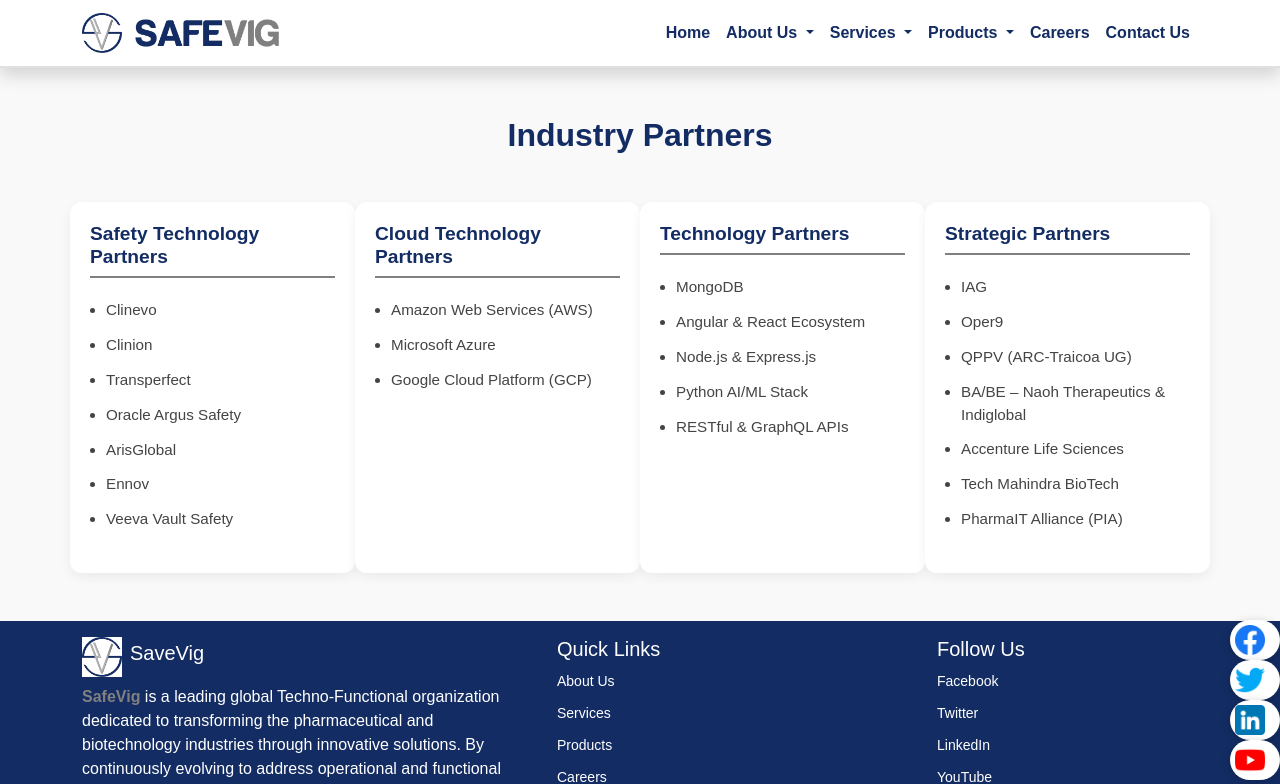
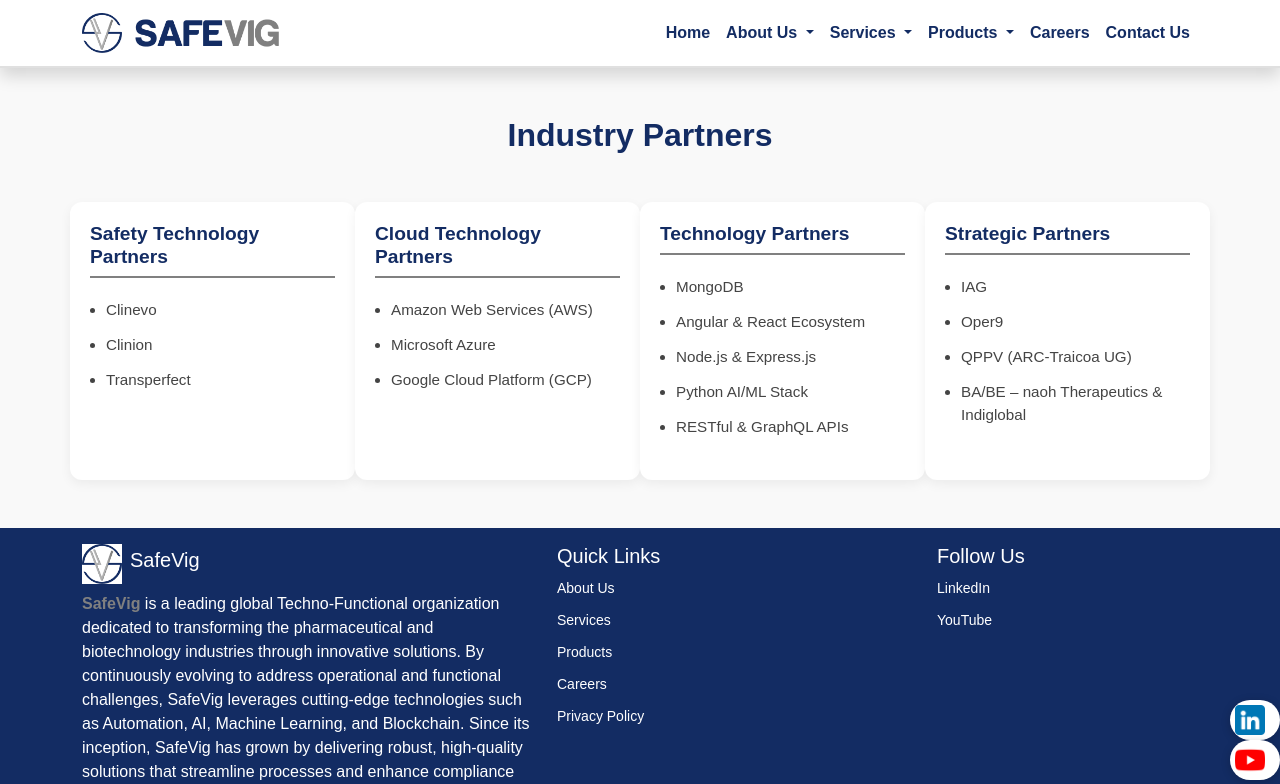
Before and after one commit to aravindnaidu09/safevig-website, an Angular app: page /ABT-IDPT in a window 1280 px wide. Shown: the top 784 px of the page. Built offline with nearby package versions, Linux system fonts and the light colour scheme.

Commit message:
Changes Made

```diff
--- a/src/app/pages/about-us/industry-partner/industry-partner.component.html
+++ b/src/app/pages/about-us/industry-partner/industry-partner.component.html
@@ -10,10 +10,6 @@
           <li>Clinevo</li>
           <li>Clinion</li>
           <li>Transperfect</li>
-          <li>Oracle Argus Safety</li>
-          <li>ArisGlobal</li>
-          <li>Ennov</li>
-          <li>Veeva Vault Safety</li>
         </ul>
       </section>
 
@@ -43,10 +39,8 @@
           <li>IAG</li>
           <li>Oper9</li>
           <li>QPPV (ARC-Traicoa UG)</li>
-          <li>BA/BE – Naoh Therapeutics & Indiglobal</li>
-          <li>Accenture Life Sciences</li>
-          <li>Tech Mahindra BioTech</li>
-          <li>PharmaIT Alliance (PIA)</li>
+          <li>BA/BE – naoh Therapeutics & Indiglobal</li>
+
         </ul>
       </section>
     </div>
--- a/src/app/pages/privacy-policy/privacy-policy.component.html
+++ b/src/app/pages/privacy-policy/privacy-policy.component.html
@@ -178,10 +178,10 @@
           </h2>
           <div id="collapseEleven" class="accordion-collapse collapse">
             <div class="accordion-body">
-              <strong>Email:</strong> contact&#64;safevig.com<br>
-              <strong>Phone:</strong> [Your Company’s Phone Number]<br>
-              <strong>Address:</strong> [Your Company’s Address]<br>
-              <em>Effective Date: [Insert Date]</em>
+              <strong>Email:</strong> support&#64;safevigsolutions.com<br>
+              <strong>Phone:</strong> 8341888725<br>
+              <strong>Address:</strong> F2, Second Floor, Sri Sai Sudha Sadan, 215, Kavuri Hills Rd, Kavuri Hills, Madhapur, Hyderabad, Telangana 500033<br>
+              <!-- <em>Effective Date: [Insert Date]</em> -->
             </div>
           </div>
         </div>
--- a/src/app/pages/social-icons/social-icons.component.ts
+++ b/src/app/pages/social-icons/social-icons.component.ts
@@ -9,9 +9,9 @@
 })
 export class SocialIconsComponent {
   socialLinks = [
-    { name: 'Facebook', icon: './../../../assets/Icons/Social/facebook.png', link: 'https://www.facebook.com' },
-    { name: 'Twitter', icon: './../../../assets/Icons/Social/twitter.png', link: 'https://www.twitter.com' },
-    { name: 'LinkedIn', icon: './../../../assets/Icons/Social/linkedin.png', link: 'https://www.linkedin.com' },
+    // { name: 'Facebook', icon: './../../../assets/Icons/Social/facebook.png', link: 'https://www.facebook.com' },
+    // { name: 'Twitter', icon: './../../../assets/Icons/Social/twitter.png', link: 'https://www.twitter.com' },
+    { name: 'LinkedIn', icon: './../../../assets/Icons/Social/linkedin.png', link: 'https://www.linkedin.com/company/95700798/admin/dashboard/' },
     { name: 'YouTube', icon: './../../../assets/Icons/Social/youtube.png', link: 'https://www.youtube.com' }
   ];
 }
--- a/src/app/shared/footer/footer.component.html
+++ b/src/app/shared/footer/footer.component.html
@@ -5,7 +5,7 @@
         <div class="col-md-5">
           <div class="d-flex align-items-center">
             <img src="./../../../assets/Logos/SaveVigShortLogo.png" alt="Logo" class="footer-logo me-2 bg-white">
-            <h5>SaveVig</h5>
+            <h5>SafeVig</h5>
           </div>
           <p class="mt-2">
            <b class="sv_tx_color_2">SafeVig</b> is a leading global Techno-Functional organization dedicated to transforming the pharmaceutical and biotechnology industries through innovative solutions. By continuously evolving to address operational and functional challenges, SafeVig leverages cutting-edge technologies such as Automation, AI, Machine Learning, and Blockchain. Since its inception, SafeVig has grown by delivering robust, high-quality solutions that streamline processes and enhance compliance across critical areas such as pharmacovigilance, safety reporting, and regulatory management. With a focus on efficiency and innovation, SafeVig empowers organizations to stay ahead of the curve in a rapidly changing industry.
@@ -29,15 +29,15 @@
         <div class="col-md-3">
           <h5>Follow Us</h5>
           <ul class="list-unstyled">
-            <li><a href="#" class="footer-link"><i class="fab fa-facebook"></i> Facebook</a></li>
-            <li><a href="#" class="footer-link"><i class="fab fa-twitter"></i> Twitter</a></li>
-            <li><a href="#" class="footer-link"><i class="fab fa-linkedin"></i> LinkedIn</a></li>
+            <!-- <li><a href="#" class="footer-link"><i class="fab fa-facebook"></i> Facebook</a></li>
+            <li><a href="#" class="footer-link"><i class="fab fa-twitter"></i> Twitter</a></li> -->
+            <li><a href="https://www.linkedin.com/company/95700798/admin/dashboard/" class="footer-link"><i class="fab fa-linkedin"></i> LinkedIn</a></li>
             <li><a href="#" class="footer-link"><i class="fab fa-youtube"></i> YouTube</a></li>
           </ul>
         </div>
       </div>
       <div class="row">
-        <p class="small text-center">© Copyright 2023 | SaveVig Solutions</p>
+        <p class="small text-center">© Copyright 2023 | SafeVig Solutions</p>
       </div>
     </div>
   </footer>
```
